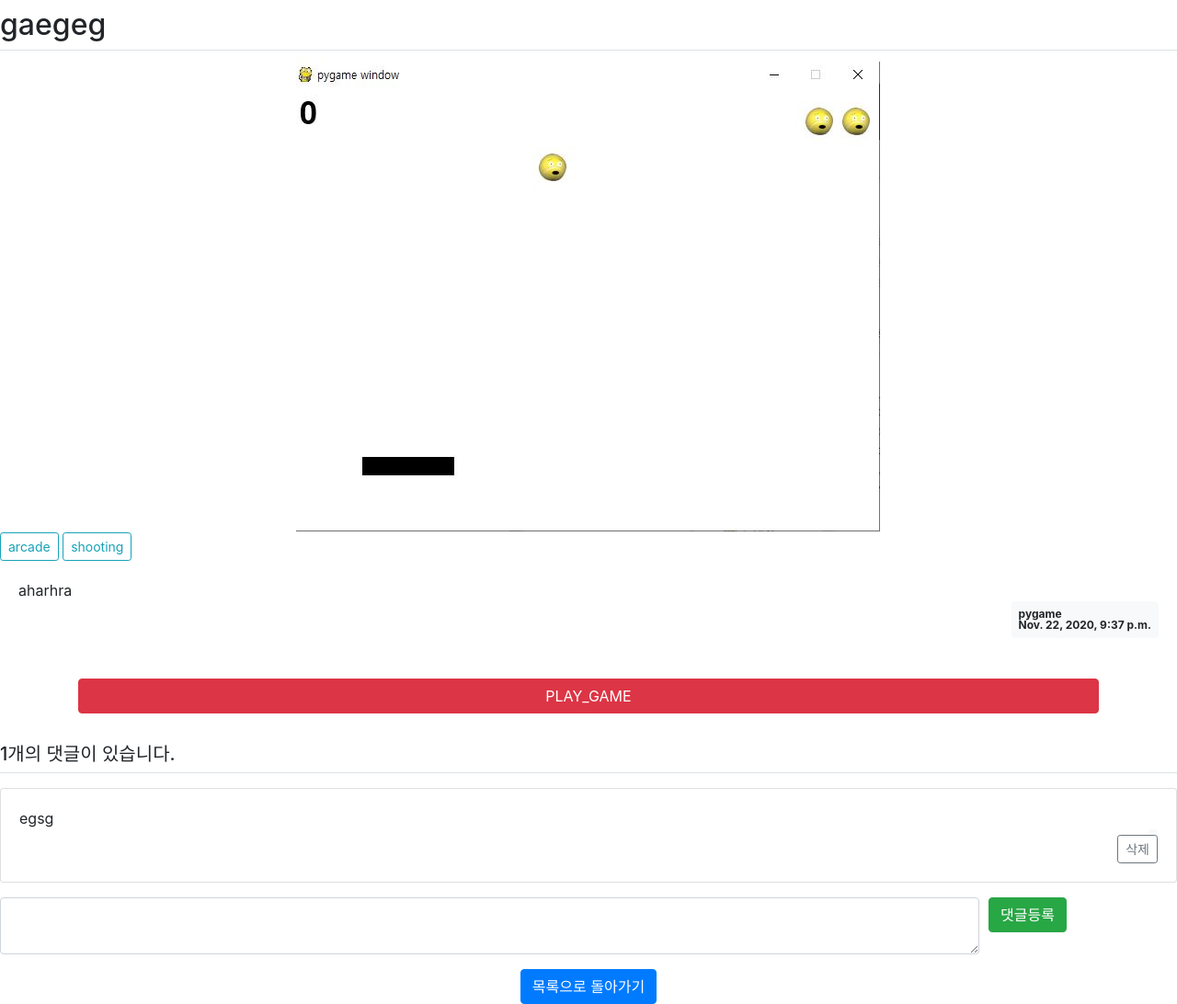
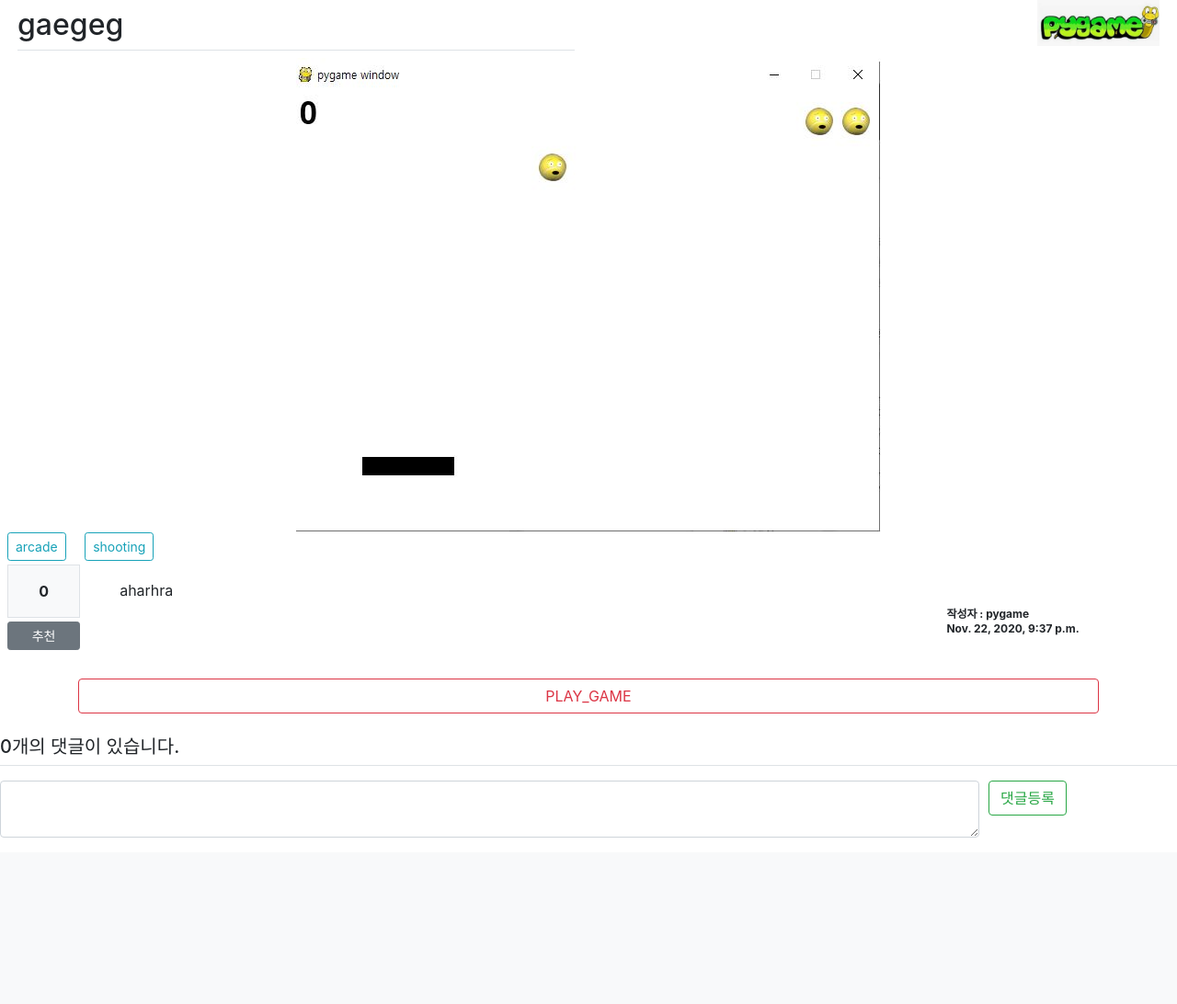
Before and after one commit to HyeongbinMun/django, a Django app: page /play/5/ in a window 1280 px wide. Shown: the part 57-1149 px from the top of the page at 92% size. After the commit the page ends 968 px from the top, so only its background shows below. Run offline with Django 3.2, Linux system fonts and the light colour scheme; data comes from the database, SQL or seed files in the repository; some libraries are stand-ins or nearby versions.

Commit message:
- 추천 기능 추가, 각종 버튼 및 구성 수정

```diff
--- a/game_site/projects/play/models.py
+++ b/game_site/projects/play/models.py
@@ -3,10 +3,11 @@
 
 # Create your models here.
 class Game(models.Model):
-    author = models.ForeignKey(User, on_delete=models.CASCADE)
+    author = models.ForeignKey(User, on_delete=models.CASCADE, related_name='author_game')
     subject = models.CharField(max_length=200)
     content = models.TextField()
     create_date = models.DateTimeField()
+    voter = models.ManyToManyField(User, related_name='voter_game')
     files = models.FileField(upload_to='file', blank=True, null=True)
 
     def __str__(self):
@@ -24,8 +25,3 @@
    game = models.ForeignKey(Game, null=True, blank=True, on_delete=models.CASCADE)
    content = models.TextField()
    create_data = models.DateTimeField()
-
-class Comment_Answer(models.Model):
-    comment = models.ForeignKey(Comment, null=True, blank=True, on_delete=models.CASCADE)
-    content = models.TextField()
-    create_data = models.DateTimeField()
--- a/game_site/projects/play/urls.py
+++ b/game_site/projects/play/urls.py
@@ -12,6 +12,7 @@
     path('download/<int:game_id>/', views.download, name='download'),
     path('comment/create/<int:game_id>/', views.comment_create, name='comment_create'),
     path('comment/delete/<int:comment_id>/', views.comment_delete, name='comment_delete'),
+    path('vote/game/<int:game_id>/', views.vote_game, name='vote_game')
 ]
 
 # 이미지 URL 설정
--- a/game_site/projects/play/views.py
+++ b/game_site/projects/play/views.py
@@ -84,3 +84,9 @@
     comment = get_object_or_404(Comment, pk=comment_id)
     comment.delete()
     return redirect('play:detail', game_id=comment.game.id)
+
+@login_required(login_url='user:login')
+def vote_game(request, game_id):
+    game = get_object_or_404(Game, pk=game_id)
+    game.voter.add(request.user)
+    return redirect('play:detail', game_id=game_id)
--- a/game_site/projects/templates/game/answer_form.html
+++ b/game_site/projects/templates/game/answer_form.html
@@ -10,7 +10,8 @@
             <textarea class="form-control" name="content" id="content"
                       rows="10">{{ form.content.value|default_if_none:'' }}</textarea>
         </div>
-        <button type="submit" class="btn btn-primary">저장하기</button>
+        <div class="mx-3">
+            <button type="submit" class="btn btn-outline-info">저장하기</button>
+        </div>
     </form>
 </div>
-{% endblock %}
--- a/game_site/projects/templates/play/play_detail.html
+++ b/game_site/projects/templates/play/play_detail.html
@@ -1,7 +1,14 @@
 {% extends 'base.html' %}
 {% load game_filter %}
 {% block content %}
+    <form class="row mx-1">
+        <div class="col">
             <h2 class="border-bottom py-2">{{ game.subject }}</h2>
+        </div>
+        <div class="col text-right">
+            <img src="/static/images/pygame.jpg" alt="pygame" height="50">
+        </div>
+    </form>
     <div class="container text-center">
         {% for ima in game.game_images_set.all %}
             <img src="{{ima.image.url}}" alt="Ball_bounce_game" class ="img-responsive">
@@ -9,21 +16,27 @@
     </div>
     <div>
         {% for ctg in game.category_set.all %}
-                    <button type="button" class="btn btn-outline-info btn-sm">{{ ctg.subject }}</button>
+            <button type="button" class="btn btn-outline-info btn-sm mx-2">{{ ctg.subject }}</button>
         {% endfor %}
     </div>
-    <div class="card-body">
+    <div class="row">
+        <div class="col-1 mx-2">
+            <div class="bg-light text-center p-3 border font-weight-bolder my-1">{{game.voter.count}}</div>
+            <a href="{% url 'play:vote_game' game.id %}" class="btn btn-sm btn-secondary btn-block my-1">추천</a>
+        </div>
+        <div class="col-10 card-body">
             <div class="card-text" style="white-space: pre-line;">{{ game.content }}</div>
                 <div class="d-flex justify-content-end">
-                <div class="badge badge-light p-2 text-left">
-                    <div class="md-5">{{ game.author.username }}</div>
-                    <div>{{ game.create_date }}</div>
+                    <div class="badge p-2 text-left">
+                        <div class="md-5">작성자 : {{ game.author.username }}</div>
+                        <div class="my-1">{{ game.create_date }}</div>
                     </div>
                 </div>
             </div>
         </div>
-    <div class="container my-4">
-        <a href="{% url 'play:download' game.id %}" class="btn btn-danger btn-block">PLAY_GAME</a>
+    </div>
+    <div class="container my-3">
+        <a href="{% url 'play:download' game.id %}" class="btn btn-outline-danger btn-block">PLAY_GAME</a>
     </div>
     <h5 class="border-bottom my-3 py-2">{{game.comment_set.count}}개의 댓글이 있습니다.</h5>
     {% for comment in game.comment_set.all %}
@@ -48,12 +61,9 @@
             <textarea name="content" id="content" class="form-control" rows="2"></textarea>
         </div>
         <div class="col">
-            <input type="submit" value="댓글등록" class="btn btn-success">
+            <input type="submit" value="댓글등록" class="btn btn-outline-success">
         </div>
     </form>
-    <div class="container text-center">
-        <a href="{% url 'play:index' %}" class="btn btn-primary">목록으로 돌아가기</a>
-    </div>
 {% endblock %}
 {% block script %}
 <script type='text/javascript'>
```
Also changed, not shown: game_site/projects/templates/game/question_detail.html (+8 -1 lines), game_site/projects/templates/game/question_form.html (+9 -11 lines), game_site/projects/templates/game/question_list.html (+8 -2 lines), game_site/projects/templates/play/play_create.html (+8 -1 lines), game_site/projects/templates/play/play_list.html (+12 -5 lines), game_site/projects/db.sqlite3, game_site/projects/play/migrations/0010_delete_comment_answer.py (added), game_site/projects/play/migrations/0011_auto_20201126_1600.py (added), game_site/projects/static/images/pygame.JPG (added), game_site/projects/static/images/python.png (added). Lines whose indentation alone changed are shown as unchanged.
